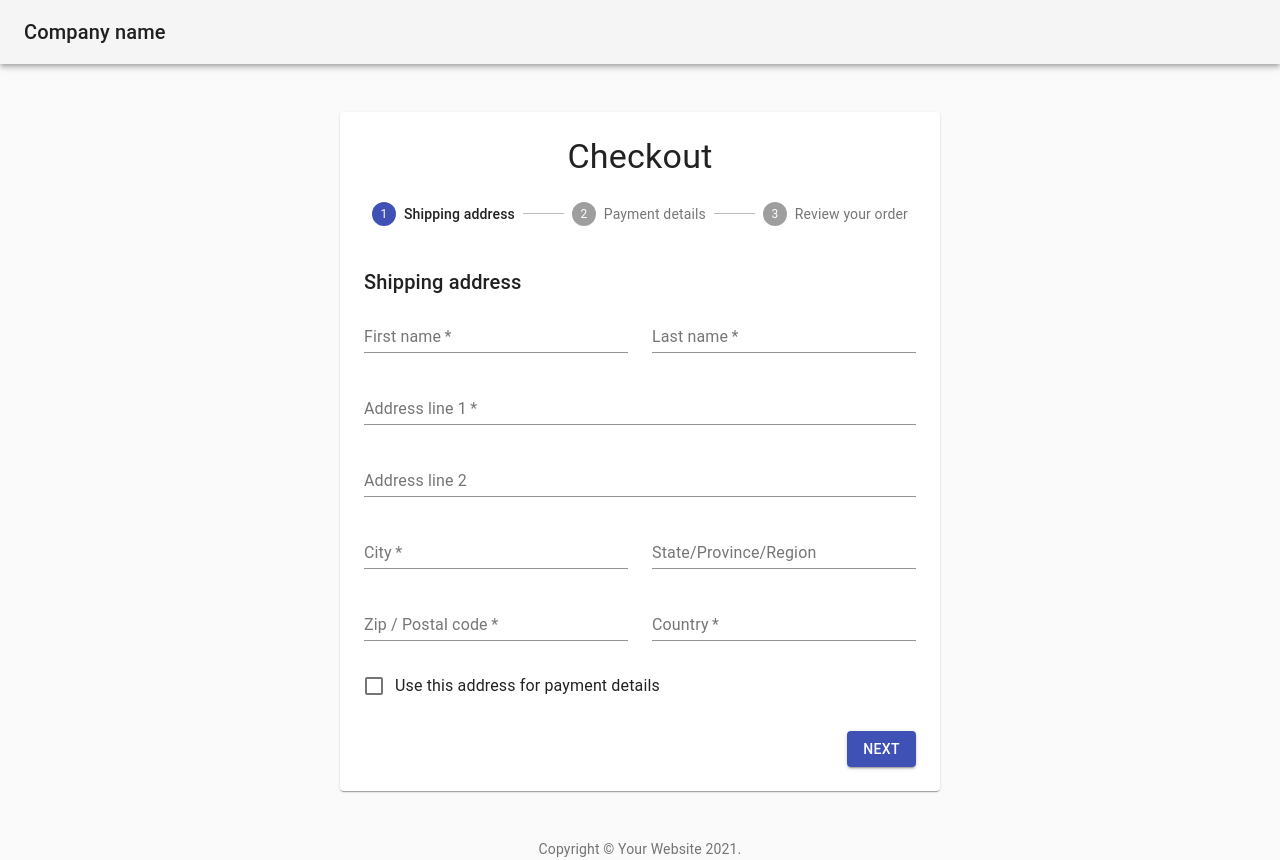
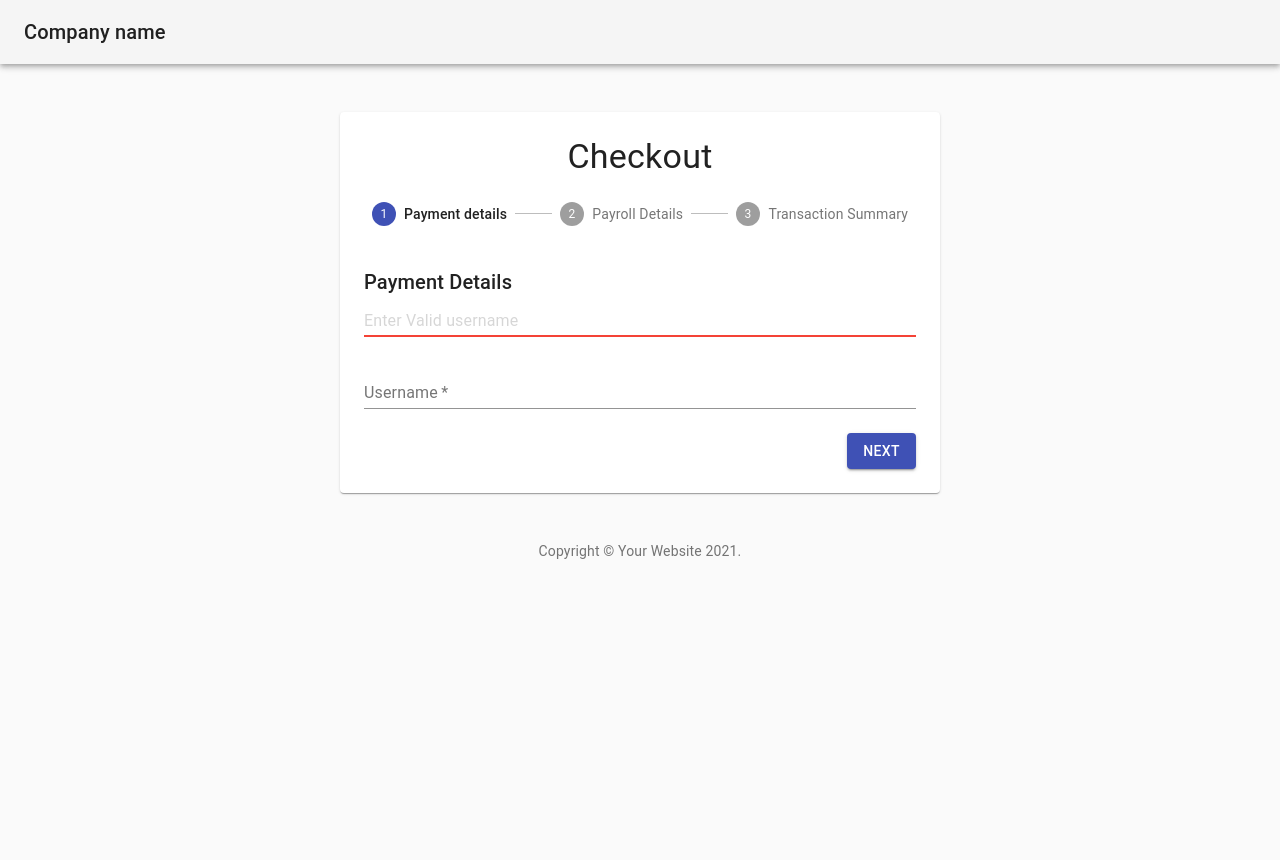
Before and after one commit to Parshwa52/BlockRoll, a React (Create React App) app: page /payroll in a window 1280 px wide. After the commit the page ends 800 px from the top, so only its background shows below. Built offline with nearby package versions, Linux system fonts and the light colour scheme.

Commit message:
payment details modified

```diff
--- a/src/components/Forms/Checkout.js
+++ b/src/components/Forms/Checkout.js
@@ -1,44 +1,56 @@
-import React from 'react';
-import { makeStyles } from '@material-ui/core/styles';
-import CssBaseline from '@material-ui/core/CssBaseline';
-import AppBar from '@material-ui/core/AppBar';
-import Toolbar from '@material-ui/core/Toolbar';
-import Paper from '@material-ui/core/Paper';
-import Stepper from '@material-ui/core/Stepper';
-import Step from '@material-ui/core/Step';
-import StepLabel from '@material-ui/core/StepLabel';
-import Button from '@material-ui/core/Button';
-import Link from '@material-ui/core/Link';
-import Typography from '@material-ui/core/Typography';
-import AddressForm from './AddressForm';
-import PaymentForm from './PaymentForm';
-import Review from './Review';
+import React from "react";
+import { makeStyles } from "@material-ui/core/styles";
+import CssBaseline from "@material-ui/core/CssBaseline";
+import AppBar from "@material-ui/core/AppBar";
+import Toolbar from "@material-ui/core/Toolbar";
+import Paper from "@material-ui/core/Paper";
+import Stepper from "@material-ui/core/Stepper";
+import Step from "@material-ui/core/Step";
+import StepLabel from "@material-ui/core/StepLabel";
+import Button from "@material-ui/core/Button";
+import Link from "@material-ui/core/Link";
+import Typography from "@material-ui/core/Typography";
+import AddressForm from "./AddressForm";
+import PaymentForm from "./PaymentForm";
+import Review from "./Review";
+
+// custom imports
+import { useAddress } from "./utils";
+
+const INIT_DATA = {
+    payrate: undefined,
+    duration: undefined,
+    leaves: undefined,
+    leavecost: undefined,
+    delayeddays: undefined,
+    delaycostperday: undefined,
+};
 
 function Copyright() {
     return (
         <Typography variant="body2" color="textSecondary" align="center">
-            {'Copyright © '}
+            {"Copyright © "}
             <Link color="inherit" href="https://material-ui.com/">
                 Your Website
-      </Link>{' '}
+            </Link>{" "}
             {new Date().getFullYear()}
-            {'.'}
+            {"."}
         </Typography>
     );
 }
 
 const useStyles = makeStyles((theme) => ({
     appBar: {
-        position: 'relative',
+        position: "relative",
     },
     layout: {
-        width: 'auto',
+        width: "auto",
         marginLeft: theme.spacing(2),
         marginRight: theme.spacing(2),
         [theme.breakpoints.up(600 + theme.spacing(2) * 2)]: {
             width: 600,
-            marginLeft: 'auto',
-            marginRight: 'auto',
+            marginLeft: "auto",
+            marginRight: "auto",
         },
     },
     paper: {
@@ -55,8 +67,8 @@ const useStyles = makeStyles((theme) => ({
         padding: theme.spacing(3, 0, 5),
     },
     buttons: {
-        display: 'flex',
-        justifyContent: 'flex-end',
+        display: "flex",
+        justifyContent: "flex-end",
     },
     button: {
         marginTop: theme.spacing(3),
@@ -64,25 +76,14 @@ const useStyles = makeStyles((theme) => ({
     },
 }));
 
-const steps = ['Shipping address', 'Payment details', 'Review your order'];
-
-function getStepContent(step) {
-    switch (step) {
-        case 0:
-            return <AddressForm />;
-        case 1:
-            return <PaymentForm />;
-        case 2:
-            return <Review />;
-        default:
-            throw new Error('Unknown step');
-    }
-}
+const steps = ["Payment details", "Payroll Details", "Transaction Summary"];
 
 export default function Checkout() {
     const classes = useStyles();
     const [activeStep, setActiveStep] = React.useState(0);
     // add data sates here
+    const [formData, setFormData] = React.useState(INIT_DATA);
+    const [username, address, setUsername] = useAddress("");
 
     const handleNext = () => {
         setActiveStep(activeStep + 1);
@@ -92,10 +93,33 @@ export default function Checkout() {
         setActiveStep(activeStep - 1);
     };
 
+    function getStepContent(step) {
+        switch (step) {
+            case 0:
+                return (
+                    <PaymentForm
+                        username={username}
+                        address={address}
+                        setUsername={setUsername}
+                    />
+                );
+            case 1:
+                return <AddressForm />;
+            case 2:
+                return <Review />;
+            default:
+                throw new Error("Unknown step");
+        }
+    }
+
     return (
         <React.Fragment>
             <CssBaseline />
-            <AppBar position="absolute" color="default" className={classes.appBar}>
+            <AppBar
+                position="absolute"
+                color="default"
+                className={classes.appBar}
+            >
                 <Toolbar>
                     <Typography variant="h6" color="inherit" noWrap>
                         Company name
@@ -107,7 +131,10 @@ export default function Checkout() {
                     <Typography component="h1" variant="h4" align="center">
                         Checkout
                     </Typography>
-                    <Stepper activeStep={activeStep} className={classes.stepper}>
+                    <Stepper
+                        activeStep={activeStep}
+                        className={classes.stepper}
+                    >
                         {steps.map((label) => (
                             <Step key={label}>
                                 <StepLabel>{label}</StepLabel>
@@ -121,8 +148,10 @@ export default function Checkout() {
                                     Thank you for your order.
                                 </Typography>
                                 <Typography variant="subtitle1">
-                                    Your order number is #2001539. We have emailed your order confirmation, and will
-                                    send you an update when your order has shipped.
+                                    Your order number is #2001539. We have
+                                    emailed your order confirmation, and will
+                                    send you an update when your order has
+                                    shipped.
                                 </Typography>
                             </React.Fragment>
                         ) : (
@@ -130,7 +159,10 @@ export default function Checkout() {
                                 {getStepContent(activeStep)}
                                 <div className={classes.buttons}>
                                     {activeStep !== 0 && (
-                                            <Button onClick={handleBack} className={classes.button}>
+                                        <Button
+                                            onClick={handleBack}
+                                            className={classes.button}
+                                        >
                                             Back
                                         </Button>
                                     )}
@@ -140,7 +172,9 @@ export default function Checkout() {
                                         onClick={handleNext}
                                         className={classes.button}
                                     >
-                                            {activeStep === steps.length - 1 ? 'Place order' : 'Next'}
+                                        {activeStep === steps.length - 1
+                                            ? "Place order"
+                                            : "Next"}
                                     </Button>
                                 </div>
                             </React.Fragment>
--- a/src/components/Forms/PaymentForm.js
+++ b/src/components/Forms/PaymentForm.js
@@ -1,46 +1,40 @@
-import React from 'react';
-import Typography from '@material-ui/core/Typography';
-import Grid from '@material-ui/core/Grid';
-import TextField from '@material-ui/core/TextField';
-import FormControlLabel from '@material-ui/core/FormControlLabel';
-import Checkbox from '@material-ui/core/Checkbox';
+import React, { useState } from "react";
+import Typography from "@material-ui/core/Typography";
+import Grid from "@material-ui/core/Grid";
+import TextField from "@material-ui/core/TextField";
+import FormControlLabel from "@material-ui/core/FormControlLabel";
+import Checkbox from "@material-ui/core/Checkbox";
 
-export default function PaymentForm() {
+export default function PaymentForm({ username, address, setUsername }) {
+    const [error, setError] = useState(false);
+    const onUsernameChange = (e) => {
+        setUsername(e.target.value);
+    };
     return (
         <React.Fragment>
             <Typography variant="h6" gutterBottom>
-                Payment method
-      </Typography>
+                Payment Details
+            </Typography>
             <Grid container spacing={3}>
-                <Grid item xs={12} md={6}>
-                    <TextField required id="cardName" label="Name on card" fullWidth autoComplete="cc-name" />
-                </Grid>
-                <Grid item xs={12} md={6}>
+                <Grid item xs={12}>
                     <TextField
-                        required
-                        id="cardNumber"
-                        label="Card number"
+                        error={address === ""}
+                        id="address"
+                        placeholder="Enter Valid username"
+                        value={address}
+                        disabled
                         fullWidth
-                        autoComplete="cc-number"
-                    />
-                </Grid>
-                <Grid item xs={12} md={6}>
-                    <TextField required id="expDate" label="Expiry date" fullWidth autoComplete="cc-exp" />
-                </Grid>
-                <Grid item xs={12} md={6}>
-                    <TextField
-                        required
-                        id="cvv"
-                        label="CVV"
-                        helperText="Last three digits on signature strip"
-                        fullWidth
-                        autoComplete="cc-csc"
                     />
                 </Grid>
                 <Grid item xs={12}>
-                    <FormControlLabel
-                        control={<Checkbox color="secondary" name="saveCard" value="yes" />}
-                        label="Remember credit card details for next time"
+                    <TextField
+                        required
+                        id="username"
+                        label="Username"
+                        value={username}
+                        onChange={onUsernameChange}
+                        fullWidth
+                        autoComplete="cc-name"
                     />
                 </Grid>
             </Grid>
--- /dev/null
+++ b/src/components/Forms/utils.js
@@ -0,0 +1,21 @@
+import { useEffect, useState } from "react";
+
+const getAddress = (username) => {
+    if (username === "rudresh") {
+        return "0xF64576D2A1B925964CbE1E4dc45E23185A08E01E";
+    }
+    return undefined;
+};
+
+export const useAddress = (initialUsername) => {
+    const [username, setUsername] = useState(initialUsername);
+    const [address, setAddress] = useState("");
+
+    useEffect(() => {
+        const temp = getAddress(username);
+        if (temp) setAddress(temp);
+        else setAddress("");
+    }, [username]);
+
+    return [username, address, setUsername];
+};
```
Also changed, not shown: src/components/Forms/AddressForm.js (+20 -9 lines), src/components/Forms/Review.js (+48 -27 lines). Lines whose indentation alone changed are shown as unchanged.
